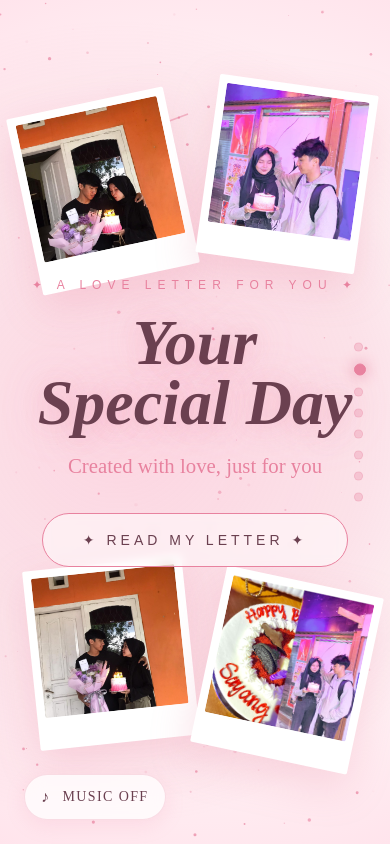
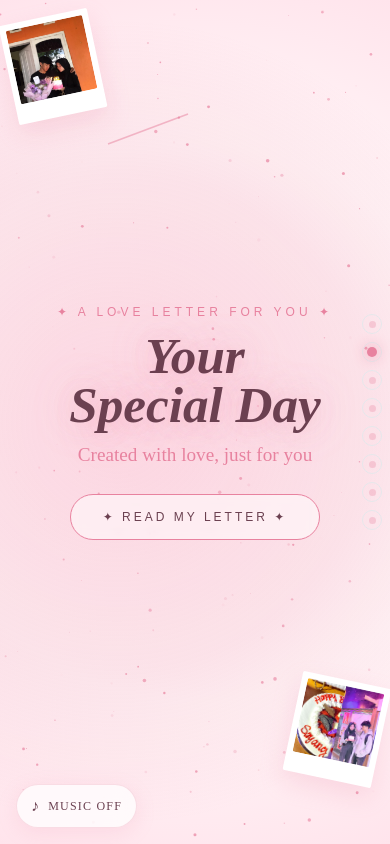
Before and after one commit to dmakapeli-prog/birthday-siti, a Next.js app: page / in a window 390 px wide. Both pictures are taken after a click on the button "✦ MULAI PERJALANAN ✦". Built offline with nearby package versions, Linux system fonts and the light colour scheme.

Commit message:
Fix video terpotong, responsive mobile/tablet penuh, dan optimasi performa loading gambar/video

```diff
--- a/src/components/MusicPlayer.tsx
+++ b/src/components/MusicPlayer.tsx
@@ -32,7 +32,7 @@ export default function MusicPlayer() {
   return (
     <button
       onClick={toggleMusic}
-      className="fixed bottom-6 left-6 z-50 flex items-center gap-3 px-4 py-3 rounded-full border text-sm font-light tracking-widest uppercase transition-all shadow-sm"
+      className="fixed bottom-4 left-4 sm:bottom-6 sm:left-6 z-50 flex items-center gap-2 sm:gap-3 px-3.5 py-2.5 sm:px-4 sm:py-3 rounded-full border text-xs sm:text-sm font-light tracking-widest uppercase transition-all shadow-sm min-h-[44px]"
       style={{ background: 'var(--card)', borderColor: 'var(--border)', backdropFilter: 'blur(10px)', color: 'var(--ink)', boxShadow: '0 5px 20px rgba(232,130,159,0.15)' }}
     >
       <span style={{
--- a/src/components/NavDots.tsx
+++ b/src/components/NavDots.tsx
@@ -8,20 +8,24 @@ interface Props {
 
 export default function NavDots({ current, total, onDotClick }: Props) {
   return (
-    <div className="fixed right-6 top-1/2 -translate-y-1/2 z-50 flex flex-col gap-3">
+    <div className="fixed right-2 sm:right-6 top-1/2 -translate-y-1/2 z-50 flex flex-col gap-2 sm:gap-3">
       {Array.from({ length: total }).map((_, i) => (
         <button
           key={i}
           onClick={() => onDotClick(i)}
-          className="rounded-full border transition-all duration-300"
-          style={{
-            width: i === current ? '12px' : '9px',
-            height: i === current ? '12px' : '9px',
-            background: i === current ? 'var(--rose)' : 'rgba(232,130,159,0.3)',
-            borderColor: i === current ? 'var(--rose)' : 'var(--border)',
-            boxShadow: i === current ? '0 0 15px var(--rose)' : 'none'
-          }}
-        />
+          className="rounded-full border transition-all duration-300 min-h-[20px] min-w-[20px] flex items-center justify-center"
+          aria-label={`Go to section ${i + 1}`}
+        >
+          <span
+            className="rounded-full block transition-all duration-300"
+            style={{
+              width: i === current ? '10px' : '7px',
+              height: i === current ? '10px' : '7px',
+              background: i === current ? 'var(--rose)' : 'rgba(232,130,159,0.3)',
+              boxShadow: i === current ? '0 0 15px var(--rose)' : 'none'
+            }}
+          />
+        </button>
       ))}
     </div>
   )
--- a/src/components/SectionGift.tsx
+++ b/src/components/SectionGift.tsx
@@ -11,13 +11,13 @@ export default function SectionGift({ onNext }: { onNext: () => void }) {
   }
 
   return (
-    <div className="flex flex-col items-center justify-center h-full text-center px-6"
+    <div className="flex flex-col items-center justify-center h-full text-center px-4 sm:px-6"
       style={{ background: 'radial-gradient(circle at center, rgba(247,168,192,0.3) 0%, transparent 70%)' }}>
-      <div className="text-xs tracking-[6px] uppercase mb-10" style={{ color: 'var(--rose)', fontFamily: 'sans-serif' }}>
+      <div className="text-xs tracking-[4px] sm:tracking-[6px] uppercase mb-6 sm:mb-10" style={{ color: 'var(--rose)', fontFamily: 'sans-serif' }}>
         ✦ ADA SESUATU UNTUKMU ✦
       </div>
 
-      <div onClick={handleClick} className="cursor-pointer flex flex-col items-center" style={{ animation: opened ? 'none' : 'float 3s ease-in-out infinite' }}>
+      <div onClick={handleClick} className="cursor-pointer flex flex-col items-center p-4 min-h-[44px] min-w-[44px]" style={{ animation: opened ? 'none' : 'float 3s ease-in-out infinite' }}>
         {/* Gift box SVG */}
         <svg width="180" height="200" viewBox="0 0 180 200">
           {/* Ribbon bow */}
--- a/src/components/SectionHero.tsx
+++ b/src/components/SectionHero.tsx
@@ -1,40 +1,52 @@
-/* eslint-disable @next/next/no-img-element */
 "use client"
+import Image from 'next/image'
 
 const polaroids = [
-  { src: '/images/hero/foto-1.jpg', rotate: '-12deg', top: '12%', left: '6%' },
-  { src: '/images/hero/foto-2.jpg', rotate: '8deg', top: '10%', right: '6%' },
-  { src: '/images/hero/foto-3.jpg', rotate: '-6deg', bottom: '12%', left: '8%' },
-  { src: '/images/hero/foto-4.png', rotate: '12deg', bottom: '10%', right: '6%' },
+  { src: '/images/hero/foto-1.jpg', rotate: '-12deg', top: '8%', left: '3%', mobileTop: '5%', mobileLeft: '2%' },
+  { src: '/images/hero/foto-2.jpg', rotate: '8deg', top: '7%', right: '3%', mobileTop: '6%', mobileRight: '2%' },
+  { src: '/images/hero/foto-3.jpg', rotate: '-6deg', bottom: '8%', left: '4%', mobileBottom: '6%', mobileLeft: '3%' },
+  { src: '/images/hero/foto-4.png', rotate: '12deg', bottom: '7%', right: '3%', mobileBottom: '5%', mobileRight: '2%' },
 ]
 
 export default function SectionHero({ onNext }: { onNext: () => void }) {
   return (
-    <div className="relative flex flex-col items-center justify-center h-full text-center px-6"
+    <div className="relative flex flex-col items-center justify-center h-full text-center px-4 sm:px-6 overflow-hidden"
       style={{ background: 'radial-gradient(circle at 30% 50%, rgba(247,168,192,0.35) 0%, rgba(232,130,159,0.15) 50%, transparent 80%)' }}>
 
       {/* Polaroid photos */}
       {polaroids.map((p, i) => (
-        <div key={i} className="absolute transition-transform duration-500 hover:scale-110 hover:z-20 cursor-pointer"
+        <div key={i} className="absolute transition-transform duration-500 hover:scale-110 hover:z-20 cursor-pointer hidden sm:block"
           style={{ top: p.top, left: p.left, right: p.right, bottom: p.bottom, transform: `rotate(${p.rotate})`, zIndex: 3 }}>
-          <div className="p-2 pb-8 rounded-sm" style={{ background: 'white', boxShadow: '0 15px 40px rgba(232,130,159,0.25)', width: '160px' }}>
-            <img src={p.src} alt="memory" style={{ width: '100%', height: '140px', objectFit: 'cover', borderRadius: '2px', display: 'block' }} />
+          <div className="p-2 pb-8 rounded-sm w-[140px] md:w-[160px]" style={{ background: 'white', boxShadow: '0 15px 40px rgba(232,130,159,0.25)' }}>
+            <Image src={p.src} alt="hero memory" width={160} height={140} priority className="w-full h-[120px] md:h-[140px] object-cover rounded-[2px] block" />
           </div>
         </div>
       ))}
 
+      {/* Mobile Polaroid summary (2 smaller polaroids floating on mobile top/bottom corners so text remains readable) */}
+      <div className="absolute top-4 left-2 transform -rotate-12 z-0 sm:hidden">
+        <div className="p-1.5 pb-5 rounded-sm w-[90px]" style={{ background: 'white', boxShadow: '0 10px 25px rgba(232,130,159,0.2)' }}>
+          <Image src="/images/hero/foto-1.jpg" alt="hero 1" width={90} height={80} priority className="w-full h-[75px] object-cover rounded-[2px]" />
+        </div>
+      </div>
+      <div className="absolute bottom-16 right-2 transform rotate-12 z-0 sm:hidden">
+        <div className="p-1.5 pb-5 rounded-sm w-[90px]" style={{ background: 'white', boxShadow: '0 10px 25px rgba(232,130,159,0.2)' }}>
+          <Image src="/images/hero/foto-4.png" alt="hero 4" width={90} height={80} priority className="w-full h-[75px] object-cover rounded-[2px]" />
+        </div>
+      </div>
+
       {/* Center content */}
-      <div className="relative z-10">
-        <div className="text-xs tracking-[6px] uppercase mb-5" style={{ color: 'var(--rose)', fontFamily: 'sans-serif' }}>
+      <div className="relative z-10 max-w-xl px-2">
+        <div className="text-xs tracking-[4px] sm:tracking-[6px] uppercase mb-3 sm:mb-5" style={{ color: 'var(--rose)', fontFamily: 'sans-serif' }}>
           ✦ A LOVE LETTER FOR YOU ✦
         </div>
-        <h2 className="font-cormorant italic font-semibold mb-4" style={{ fontSize: 'clamp(4rem,10vw,7.5rem)', lineHeight: 0.95, textShadow: '0 0 40px rgba(232,130,159,0.4), 0 4px 20px rgba(232,130,159,0.15)', color: 'var(--ink)' }}>
+        <h2 className="font-cormorant italic font-semibold mb-3 sm:mb-4" style={{ fontSize: 'clamp(3.2rem,10vw,7.5rem)', lineHeight: 0.95, textShadow: '0 0 40px rgba(232,130,159,0.4), 0 4px 20px rgba(232,130,159,0.15)', color: 'var(--ink)' }}>
           Your<br/>Special Day
         </h2>
-        <div className="font-dancing mb-8" style={{ fontSize: 'clamp(1.3rem,2.5vw,2rem)', color: 'var(--rose)' }}>
+        <div className="font-dancing mb-6 sm:mb-8" style={{ fontSize: 'clamp(1.2rem,2.5vw,2rem)', color: 'var(--rose)' }}>
           Created with love, just for you
         </div>
-        <button onClick={onNext} className="px-10 py-4 rounded-full text-sm tracking-[4px] uppercase transition-all hover:scale-105" style={{ border: '1px solid var(--rose)', background: 'rgba(255,255,255,0.5)', backdropFilter: 'blur(5px)', fontFamily: 'sans-serif', color: 'var(--ink)' }}>
+        <button onClick={onNext} className="px-8 sm:px-10 py-3.5 sm:py-4 rounded-full text-xs sm:text-sm tracking-[3px] sm:tracking-[4px] uppercase transition-all hover:scale-105 min-h-[44px]" style={{ border: '1px solid var(--rose)', background: 'rgba(255,255,255,0.5)', backdropFilter: 'blur(5px)', fontFamily: 'sans-serif', color: 'var(--ink)' }}>
           ✦ READ MY LETTER ✦
         </button>
       </div>
--- a/src/components/SectionMemories.tsx
+++ b/src/components/SectionMemories.tsx
@@ -1,6 +1,6 @@
-/* eslint-disable @next/next/no-img-element */
 "use client"
 import { useState, useRef } from 'react'
+import Image from 'next/image'
 
 const memories = [
   { src: '/images/memories/momen-1.png', rotate: '-5deg', label: 'momen terbaik 💜' },
@@ -20,7 +20,7 @@ function PolaroidCard({ m }: { m: { src: string; rotate: string; label: string }
 
   return (
     <div
-      className="flex-none w-[200px] sm:w-[235px] snap-center cursor-pointer transition-all duration-300"
+      className="flex-none w-[190px] sm:w-[235px] snap-center cursor-pointer transition-all duration-300"
       style={{
         transform: hovered ? 'scale(1.08) rotate(0deg)' : `rotate(${m.rotate})`,
         zIndex: hovered ? 30 : 1
@@ -35,9 +35,12 @@ function PolaroidCard({ m }: { m: { src: string; rotate: string; label: string }
           boxShadow: hovered ? '0 20px 40px rgba(232,130,159,0.45)' : '0 10px 30px rgba(232,130,159,0.25)'
         }}
       >
-        <img
+        <Image
           src={m.src}
           alt={m.label}
+          width={235}
+          height={235}
+          loading="lazy"
           className="w-full aspect-square object-cover block rounded-sm"
         />
         <p className="text-center text-[#666] text-xs sm:text-sm mt-3 font-dancing leading-tight">
```
Also changed, not shown: src/components/SectionCountdown.tsx (+6 -6 lines), src/components/SectionEnding.tsx (+9 -9 lines), src/components/SectionLetter.tsx (+5 -5 lines), src/components/SectionVideo.tsx (+12 -11 lines), src/components/SectionWishes.tsx (+5 -5 lines).
